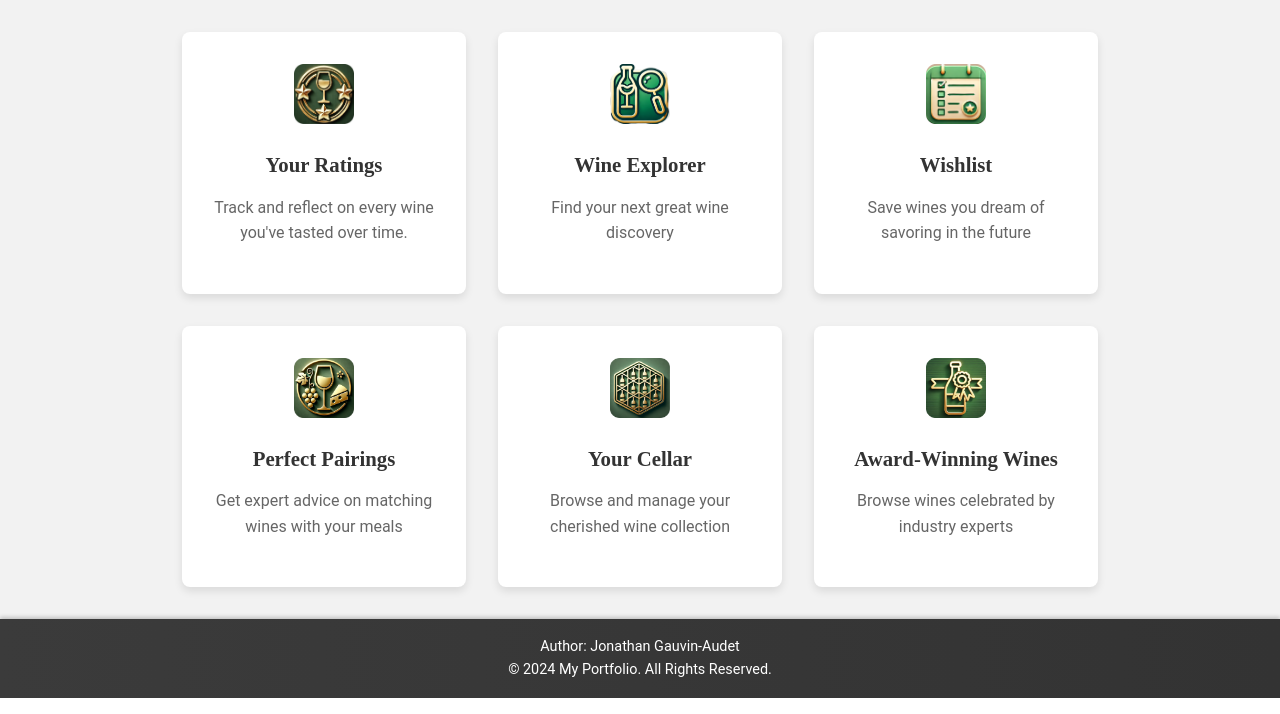
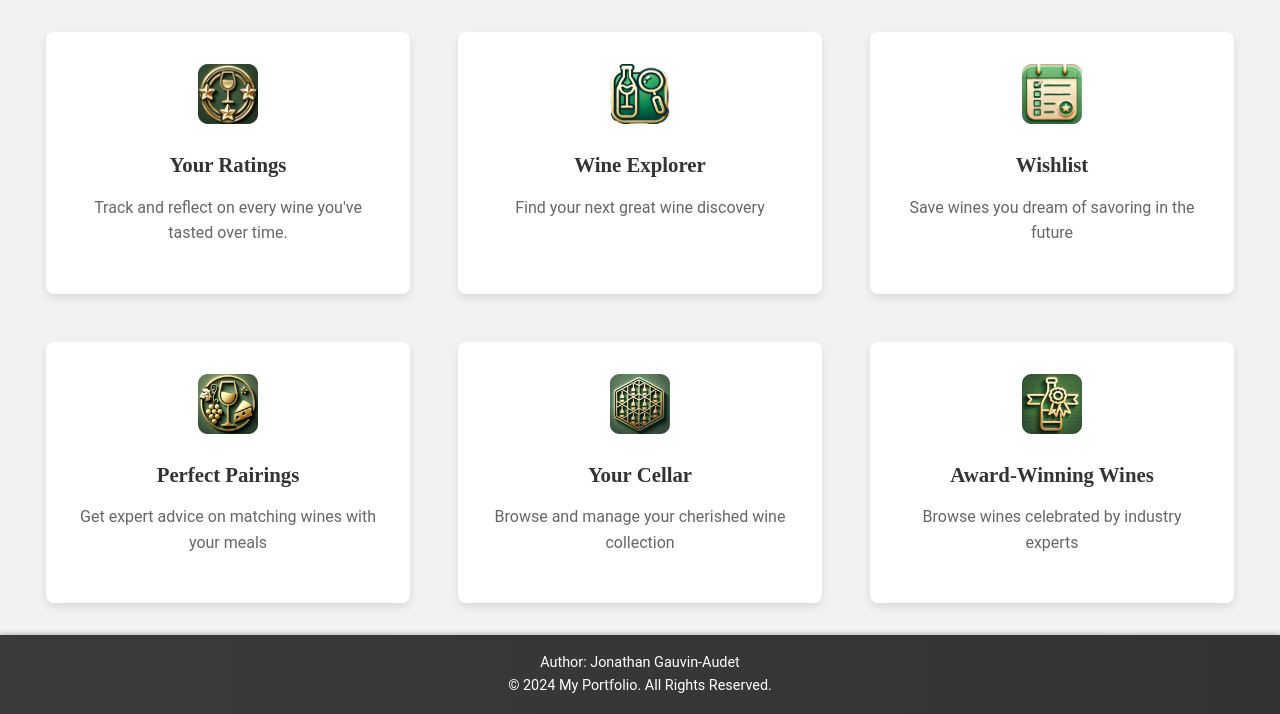
Before and after one commit to Chemboi/wine-app, a Python web app: template templates/home.html in a window 1280 px wide. Shown: the part 240-954 px from the top of the page. Run offline with Jinja, Linux system fonts and the light colour scheme; the template is opened without the code that fills it, so the values that code supplies are empty.

Commit message:
Modified CSS

```diff
--- a/static/css/style.css
+++ b/static/css/style.css
@@ -160,3 +160,16 @@ footer p {
     font-size: 1rem;
     color: #666;
 }
+
+
+
+/* Responsive adjustments for larger screens */
+@media (min-width: 1200px) {
+    .feature-card {
+        width: 300px; /* Increase card width */
+    }
+
+    .features {
+        gap: 3rem; /* Increase gap between cards */
+    }
+}
```
